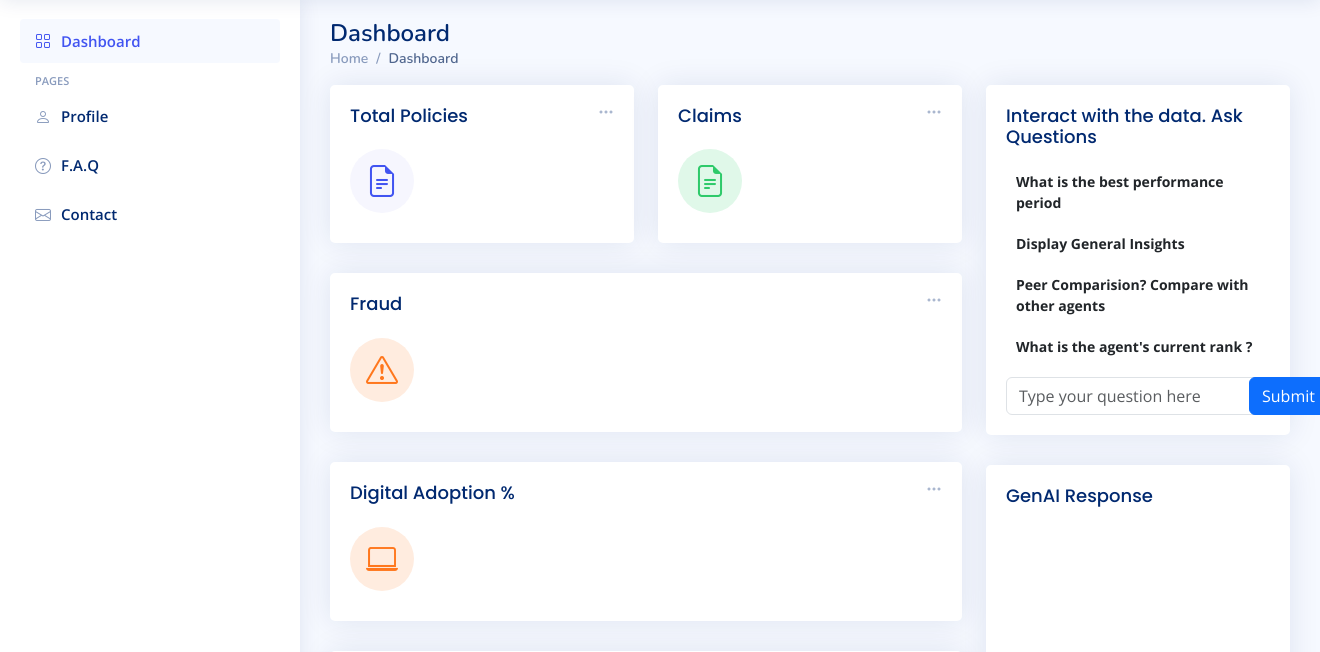
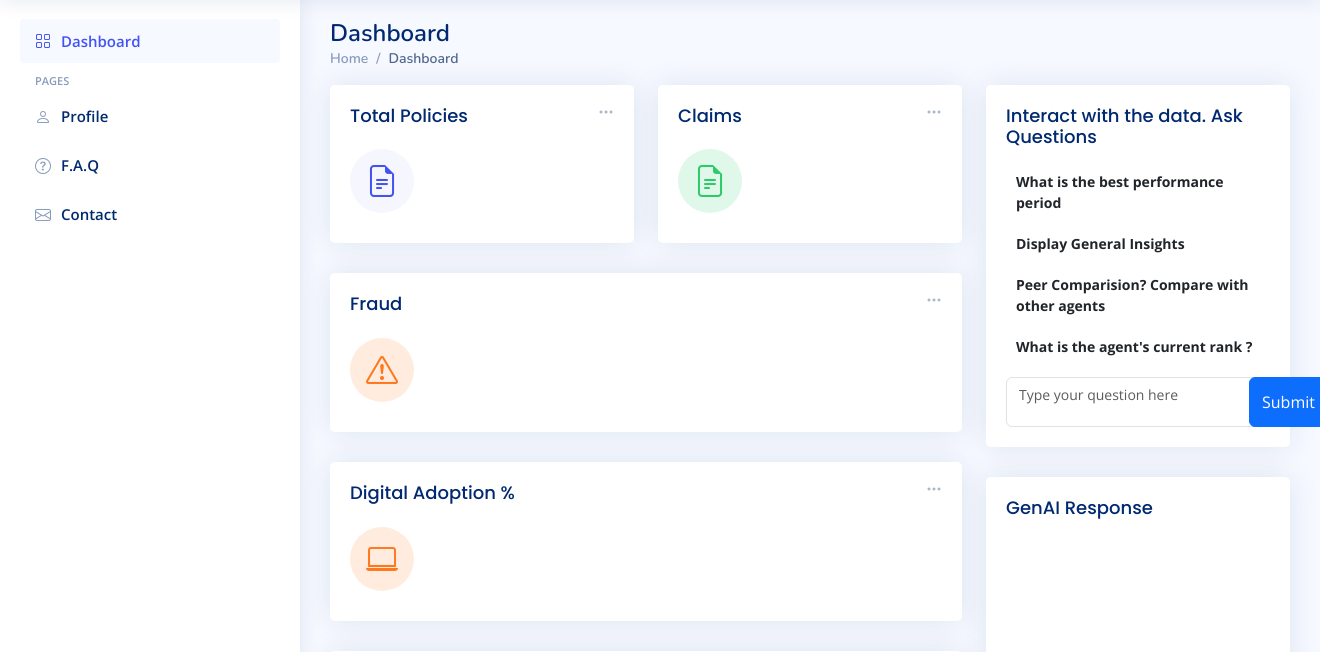
Before and after one commit to gary-limo/genai2, a Django app: page / in a window 1320 px wide. Shown: the part 61-713 px from the top of the page. Run offline with Django 4.2, Linux system fonts and the light colour scheme; data that the repository does not hold is empty; some libraries are stand-ins or nearby versions.

Commit message:
commit change the text box size

```diff
--- a/hello/templates/index.html
+++ b/hello/templates/index.html
@@ -414,15 +414,16 @@
                     {% csrf_token %}
                     <div class="row">
                         <div class="col-9">
-                        <textarea name="question" id="question" class="form-control" style="resize: none; height: 38px; width: 300px;" placeholder="Type your question here"></textarea>
+                            <textarea name="question" id="question" class="form-control" style="resize: none; height: 50px; width: 300px; font-size: 14px;" placeholder="Type your question here"></textarea>
                         </div>
                         <div class="col-3">
                             <div class="buttons" {% if answer %}style="display: none"{% endif %}>
-                          <button type="submit" id="ask-button" class="btn btn-primary" style="height: 38px;">Submit</button>
+                                <button type="submit" id="ask-button" class="btn btn-primary" style="height: 50px;">Submit</button>
                             </div>
                         </div>
                     </div>
                 </form>
+
 
 
 
```
Lines whose indentation alone changed are shown as unchanged.
